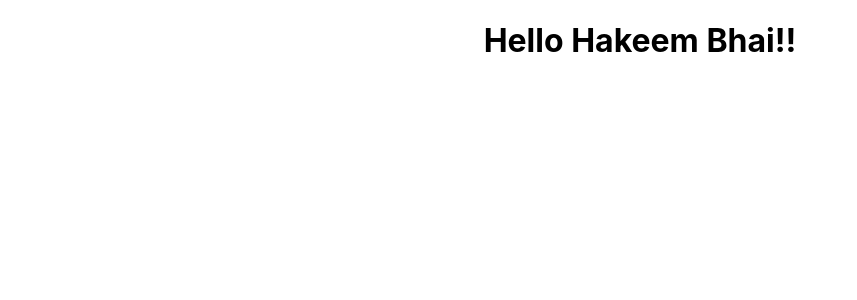
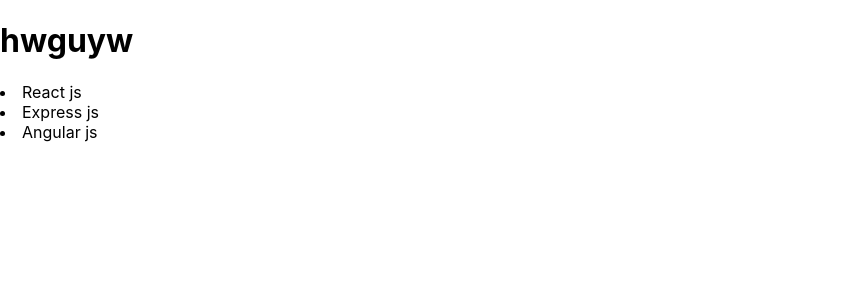
Before and after one commit to Raju-GitHub-Hub/reactjs_sample, a React (Create React App) app: page / in a window 1280 px wide. Shown: the top 300 px of the page, without its empty margins (0-857 px from the left). Built offline with nearby package versions, Linux system fonts and the light colour scheme.

Commit message:
completed.map()funtion

```diff
--- a/src/App.js
+++ b/src/App.js
@@ -1,13 +1,13 @@
+import React from 'react'
+import Pracitice from './Practice'
 
-import './App.css';
-
-
-function App() {
+const App = () => {
   return (
-    <div className="App">
-      <h1>Hello Hakeem Bhai!!</h1>
+    <div>
+      <h1>hwguyw</h1>
+      <Pracitice />
     </div>
-  );
+  )
 }
 
-export default App;
+export default App
--- /dev/null
+++ b/src/Practice.js
@@ -0,0 +1,19 @@
+import React from 'react';
+
+
+
+
+ function Pracitice() {
+    const arr = ["React js", "Express js", "Angular js"]
+  return (
+    <div>
+      {
+        arr.map((value,index) =>
+        <li key={index}>{value}</li>
+        )
+      }
+    </div>
+  )
+}
+
+export default Pracitice;
```
